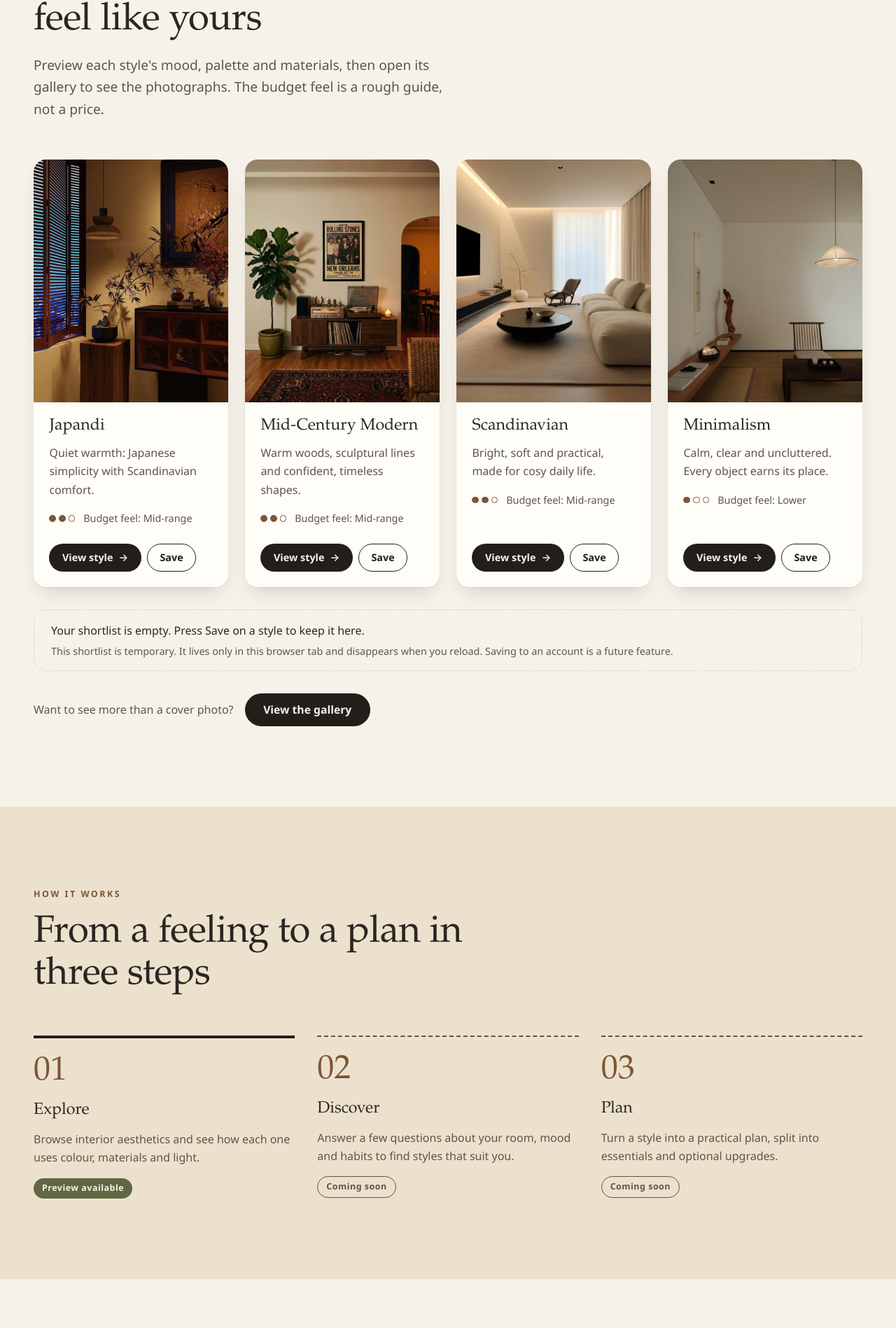
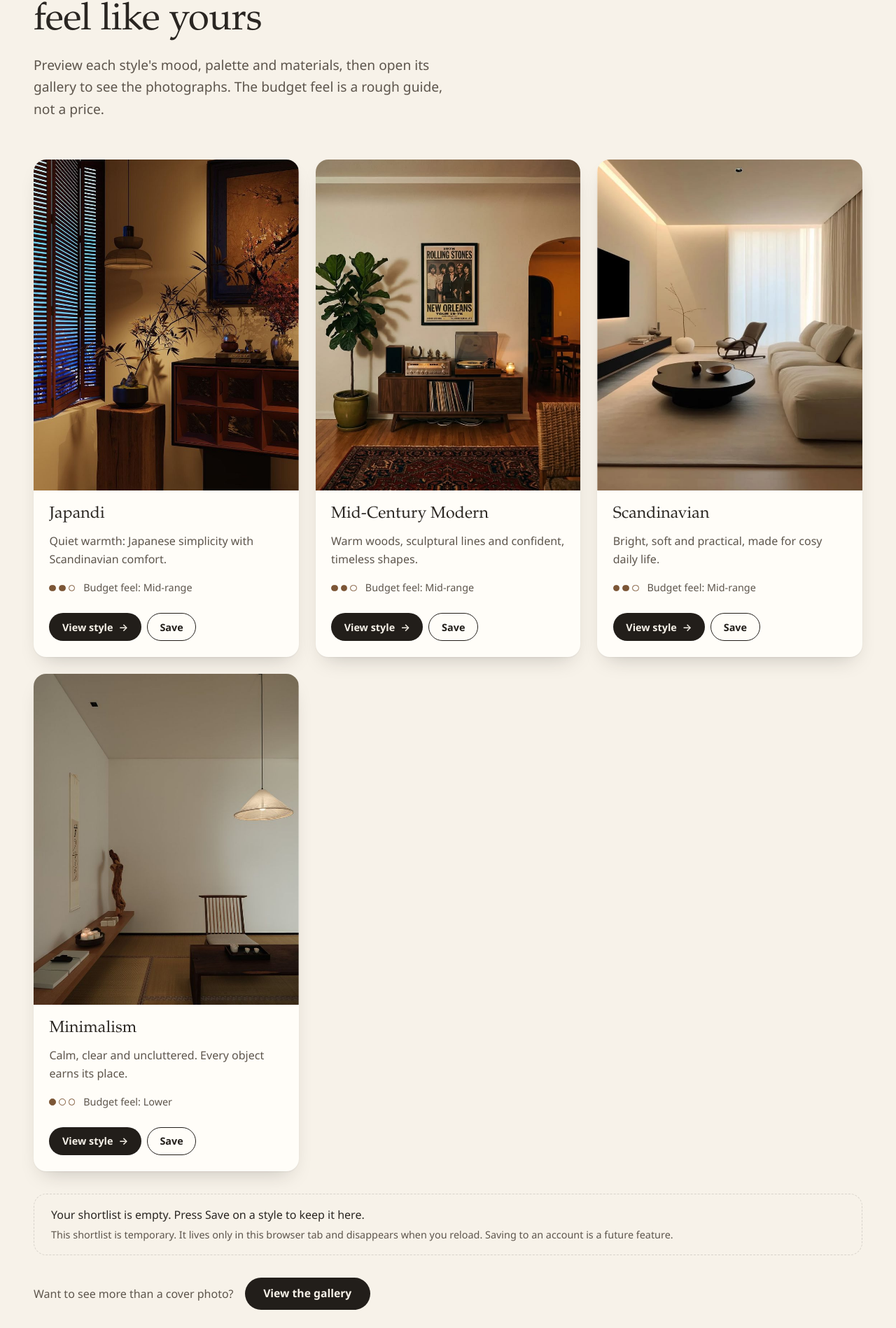
Before and after one commit to jiyaraj08/Chair-On-Top, a FastAPI app: page / in a window 1280 px wide. Shown: the part 982-2880 px from the top of the page at 70% size. Run offline with FastAPI, Linux system fonts and the light colour scheme.

Commit message:
Change grid layout to three columns
Updated grid layout to display three columns instead of four.

```diff
--- a/static/css/style.css
+++ b/static/css/style.css
@@ -645,11 +645,11 @@ main {
 
 .style-grid {
   display: grid;
-  grid-template-columns: repeat(4, 1fr);
+  grid-template-columns: repeat(3, 1fr);
   gap: var(--space-5);
 }
 
-/* Four cards: a tidy 2 x 2 on mid-size screens (below 960px they scroll). */
+/* Six cards: 3 x 2 on wide screens, 2 x 3 on mid-size screens (below 960px they scroll). */
 @media (min-width: 960px) and (max-width: 1099px) {
   .style-grid {
     grid-template-columns: repeat(2, 1fr);
```
